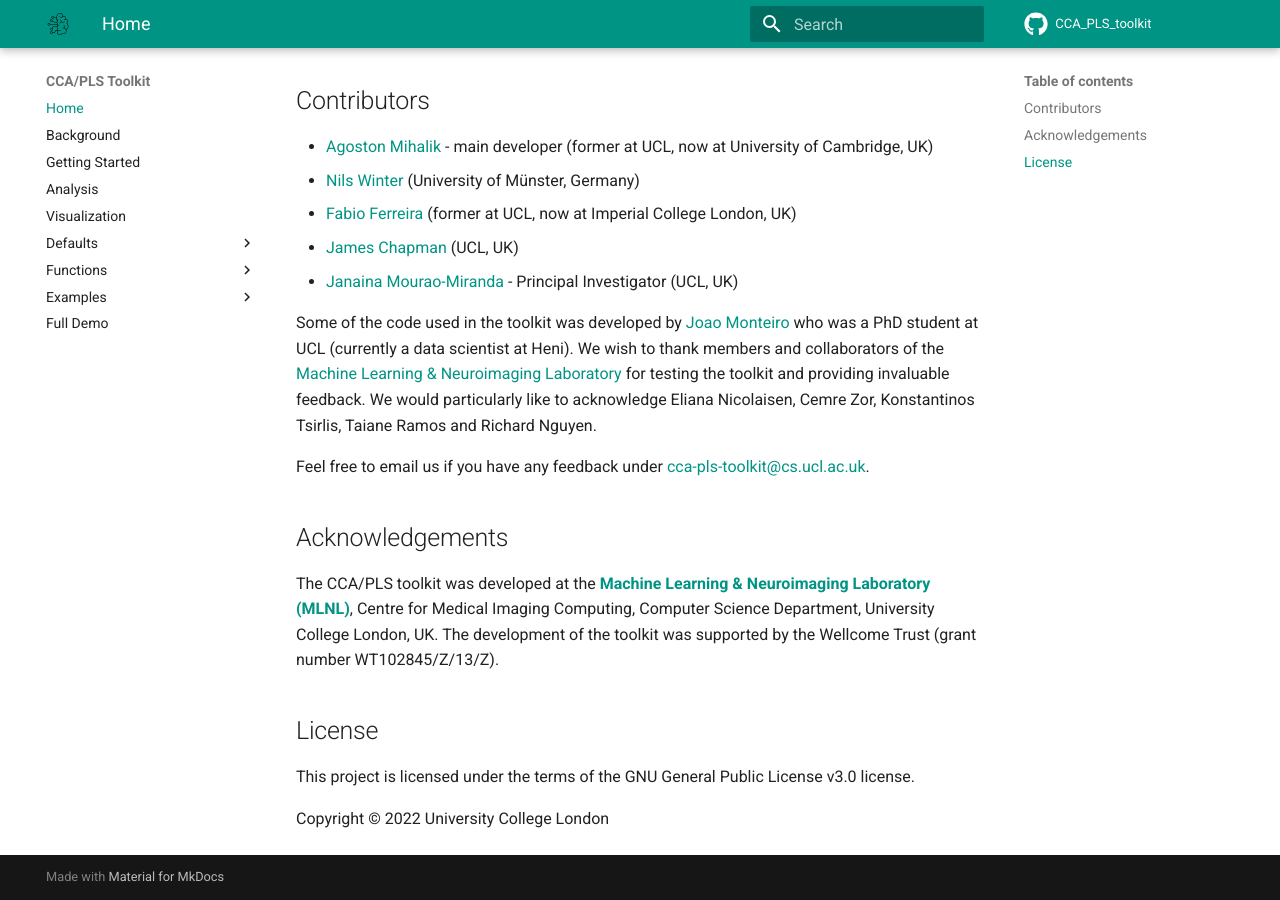
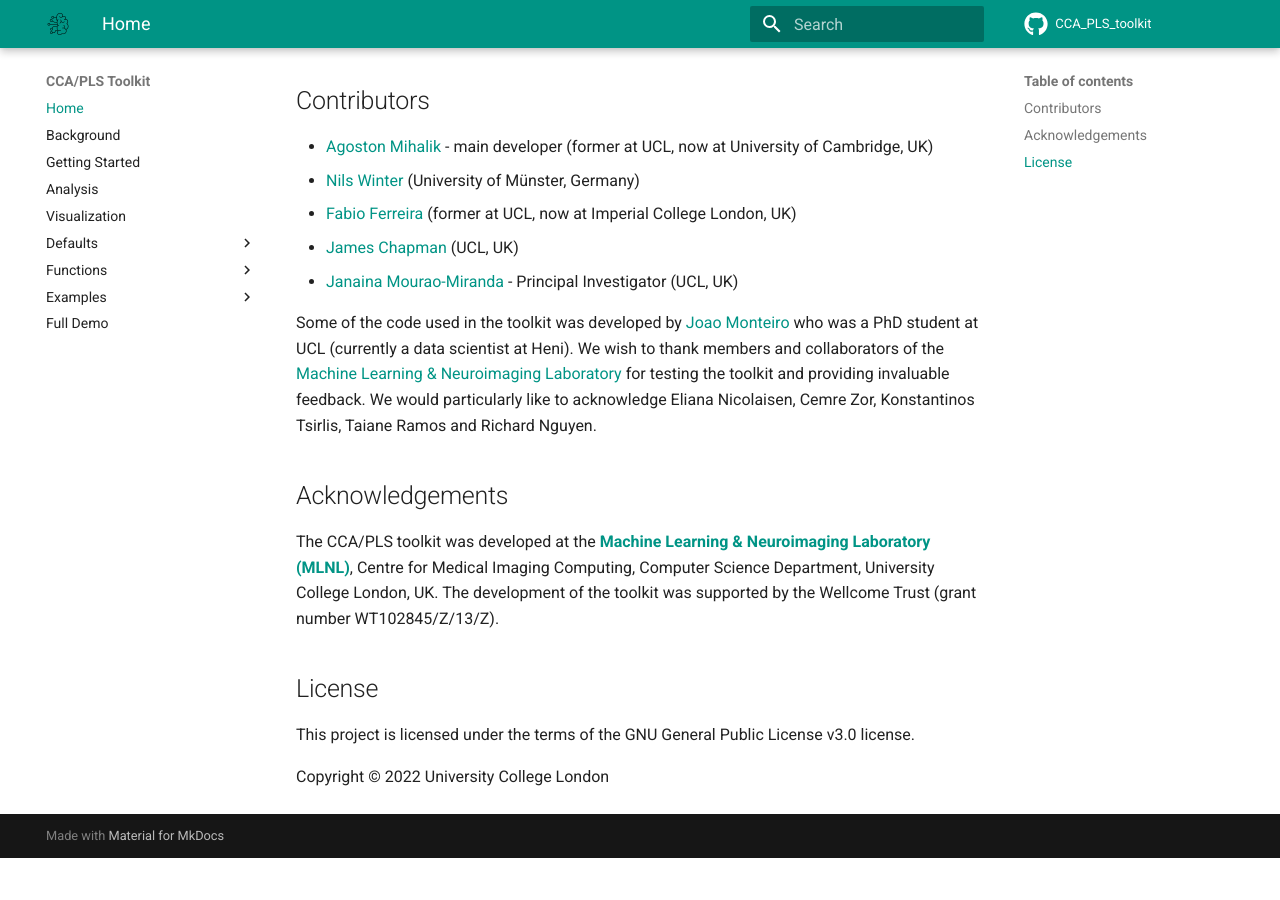
Before and after one commit to anaston/cca_pls_toolkit, an MkDocs documentation site: the page built from documentation/docs/index.md, in a window 1280 px wide and 900 px high, scrolled down 1253 px. Built offline with MkDocs 1.6.1 and Material for MkDocs 9.7.7, drawn with Linux system fonts in a browser that asks for light colours; comment, search, counter and statistics services are not loaded; after the commit the page ends 2111 px from its top, so only the background shows below that.

Commit message:
Remove cca-pls-toolkit@cs.ucl.ac.uk from README and documentation (#10)

```diff
--- a/documentation/docs/index.md
+++ b/documentation/docs/index.md
@@ -34,8 +34,6 @@ Please use the menu on the left to get started with the toolkit.
 
 Some of the code used in the toolkit was developed by [Joao Monteiro](https://github.com/jmmonteiro) who was a PhD student at UCL (currently a data scientist at Heni). We wish to thank members and collaborators of the [Machine Learning & Neuroimaging Laboratory](http://www.mlnl.cs.ucl.ac.uk) for testing the toolkit and providing invaluable feedback. We would particularly like to acknowledge Eliana Nicolaisen, Cemre Zor, Konstantinos Tsirlis, Taiane Ramos and Richard Nguyen.
 
-Feel free to email us if you have any feedback under [cca-pls-toolkit@cs.ucl.ac.uk](mailto:cca-pls-toolkit@cs.ucl.ac.uk).
-
 ## Acknowledgements
 
 The CCA/PLS toolkit was developed at the [__Machine Learning & Neuroimaging Laboratory (MLNL)__](http://www.mlnl.cs.ucl.ac.uk), Centre for Medical Imaging Computing, Computer Science Department, University College London, UK. The development of the toolkit was supported by the Wellcome Trust (grant number WT102845/Z/13/Z).
```
Also changed, not shown: README.md.
